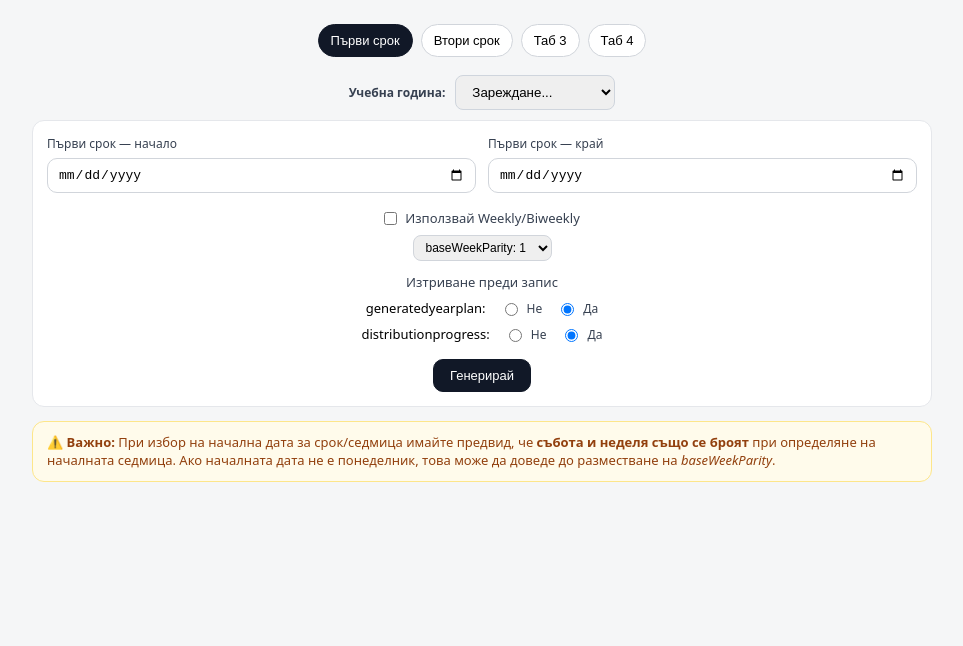
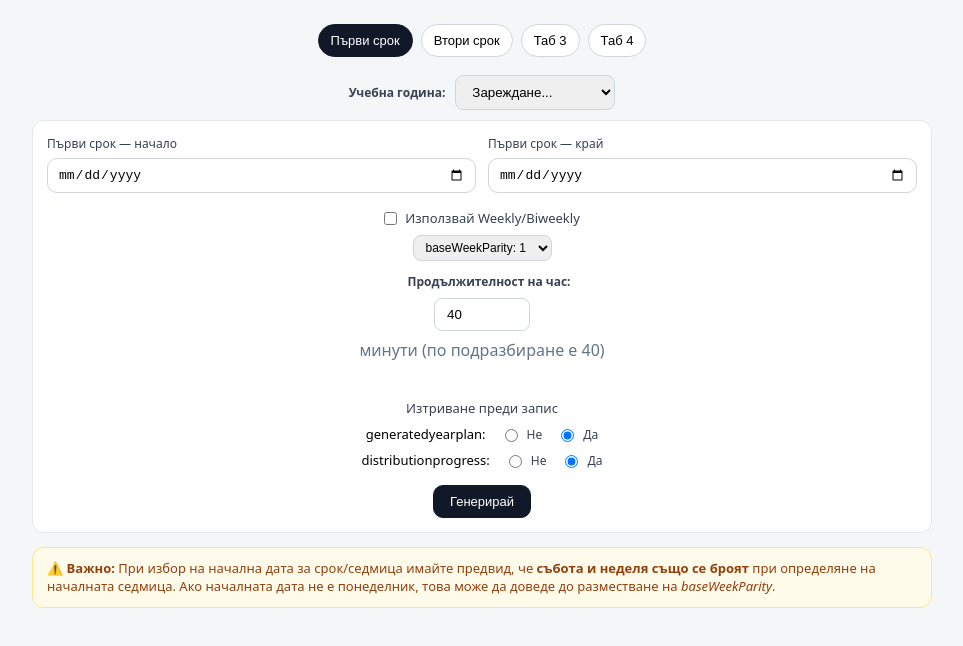
Before and after one commit to ViktorVelkov/vision26, a website with bundled scripts: page public/schedule/html/terms.html in a window 1280 px wide. Shown: the whole page, without its empty margins (158-1121 px from the left). Built offline with nearby package versions, Linux system fonts and the light colour scheme.

Commit message:
Cosmetic changes

```diff
--- a/public/schedule/html/terms.html
+++ b/public/schedule/html/terms.html
@@ -52,6 +52,20 @@
         </select>
       </div>
       <div style="margin-top:12px;display:flex;flex-direction:column;gap:8px;align-items:center;">
+        <label for="lessonDurationInput" style="font-weight:600; margin-left:14px;">
+          Продължителност на час:
+        </label>
+
+        <input
+          type="text"
+          id="lessonDurationInput"
+          value="40"
+          inputmode="numeric"
+          pattern="[0-9]*"
+          style="padding:8px 12px; border:1px solid #cfd5dd; border-radius:8px; width:70px;"
+        >
+
+        <span style="color:#64748b;">минути (по подразбиране е 40)</span><br>
         <div style="font-size:13px;color:#374151;">Изтриване преди запис</div>
 
         <div style="display:flex;gap:14px;align-items:center;font-size:13px;">
@@ -109,7 +123,7 @@
           style="padding:8px 12px; border:1px solid #cfd5dd; border-radius:8px; width:70px;"
         >
 
-        <span style="color:#64748b;">минути</span><br>
+        <span style="color:#64748b;">минути(по подразбиране е 40)</span><br>
         <div style="font-size:13px;color:#374151;">Изтриване преди запис на:</div>
 
         <div style="display:flex;gap:14px;align-items:center;font-size:13px;">
```
